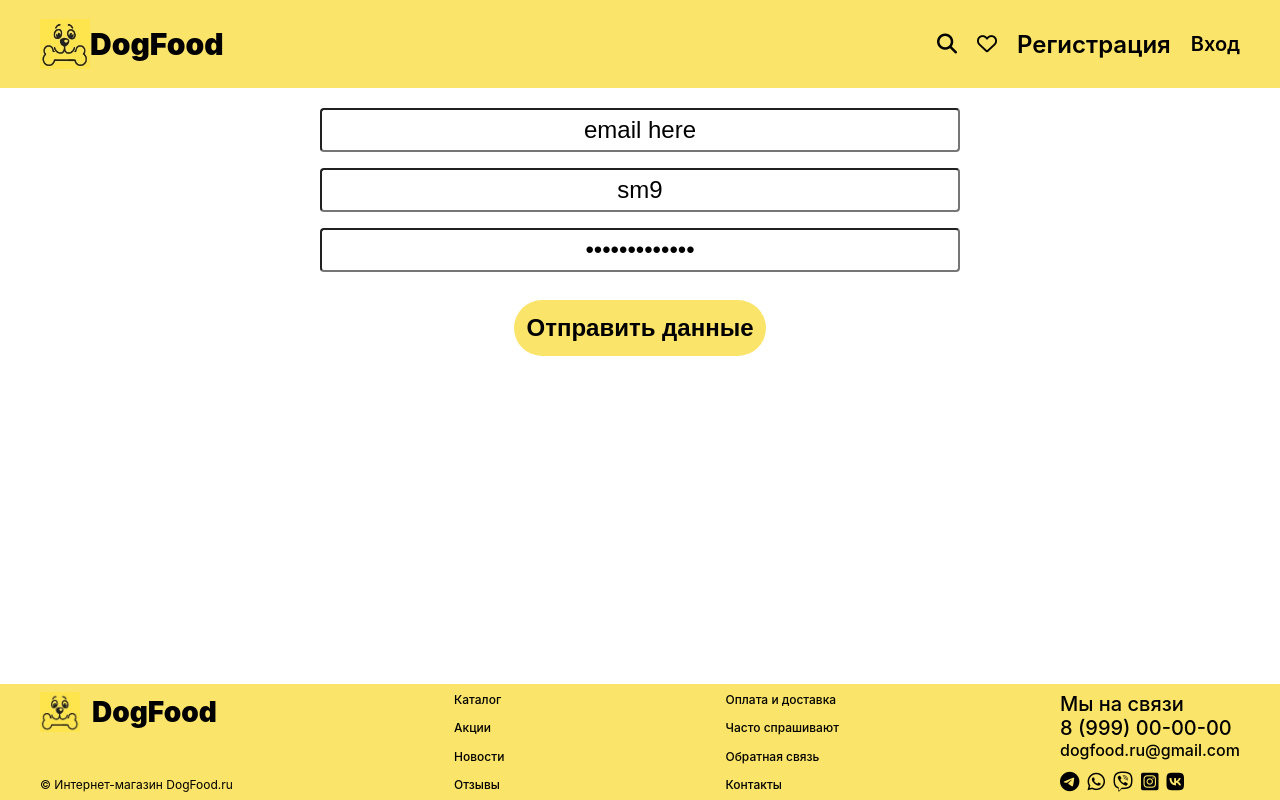
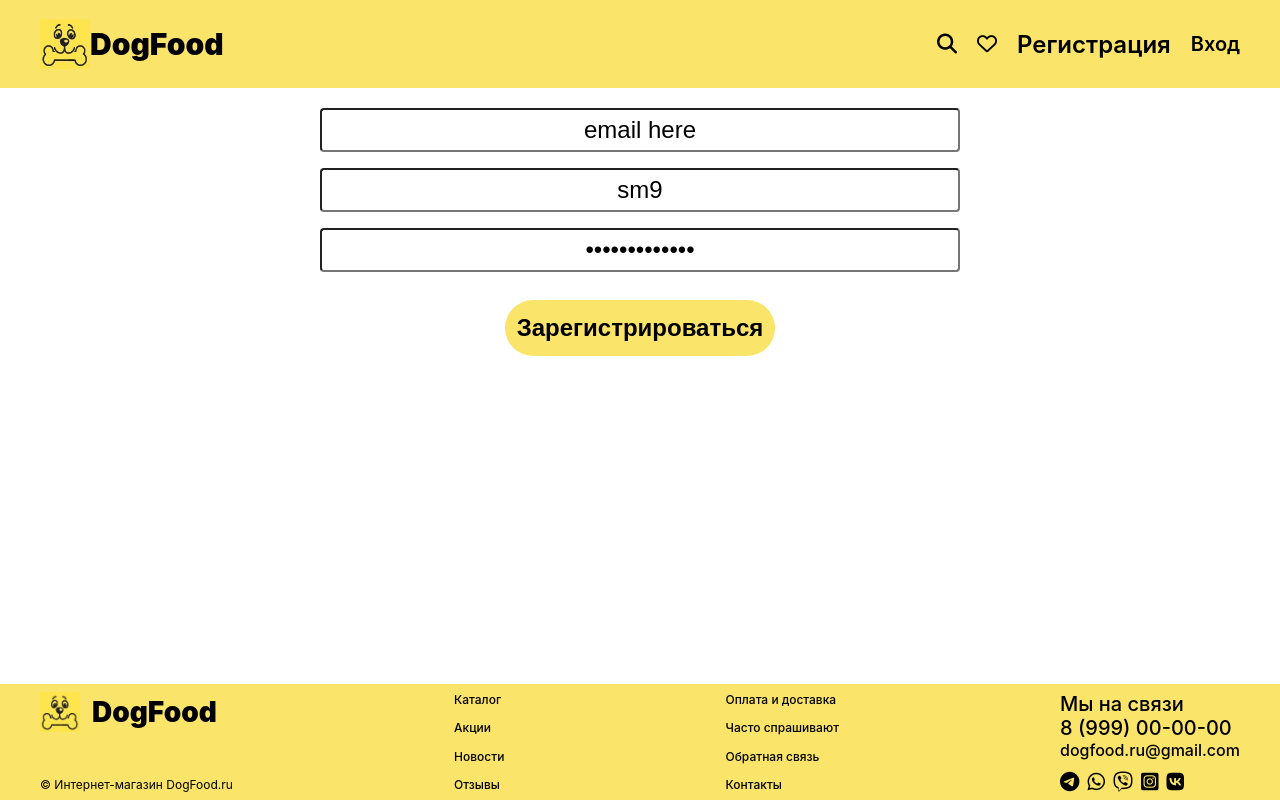
Before and after one commit to AnnaArmodillo/dogfood, a React (Create React App) app: page /signup in a window 1280 px wide. Built offline with nearby package versions, Linux system fonts and the light colour scheme.

Commit message:
Изменено название кнопки регистрации

```diff
--- a/src/Components/Signup/Signup.jsx
+++ b/src/Components/Signup/Signup.jsx
@@ -11,7 +11,7 @@ import signupStyle from './signup.module.css';
 import { signupValidationScheme } from './signupValidator';
 import { withQuery } from '../HOCs/withQuery';
 
-function Signupinner({ mutateAsync }) {
+function SignupInner({ mutateAsync }) {
   const navigate = useNavigate();
   const submitHandler = async (values) => {
     await mutateAsync(values);
@@ -68,7 +68,7 @@ function Signupinner({ mutateAsync }) {
               type="submit"
               disabled={!isValid}
             >
-              Отправить данные
+              Зарегистрироваться
             </button>
           </Form>
         );
@@ -76,7 +76,7 @@ function Signupinner({ mutateAsync }) {
     </Formik>
   );
 }
-const SignupWithQuery = withQuery(Signupinner);
+const SignupWithQuery = withQuery(SignupInner);
 export function Signup() {
   const { mutateAsync, isError, error } = useMutation({
     mutationFn: (values) => fetch('https://api.react-learning.ru/signup', {
```
